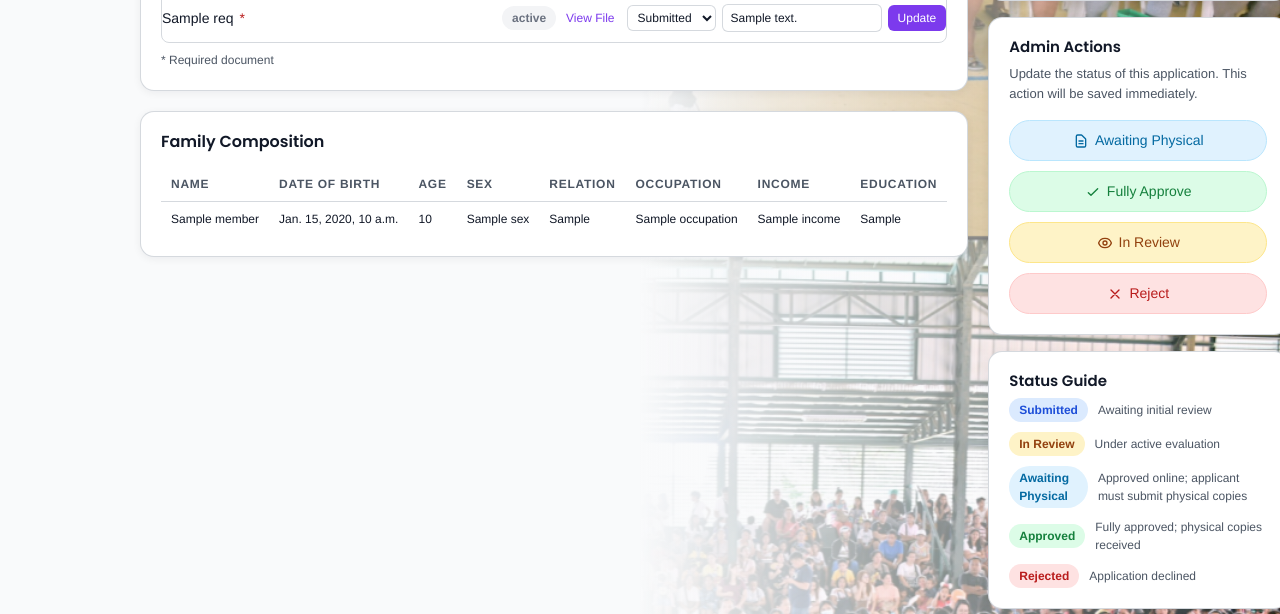
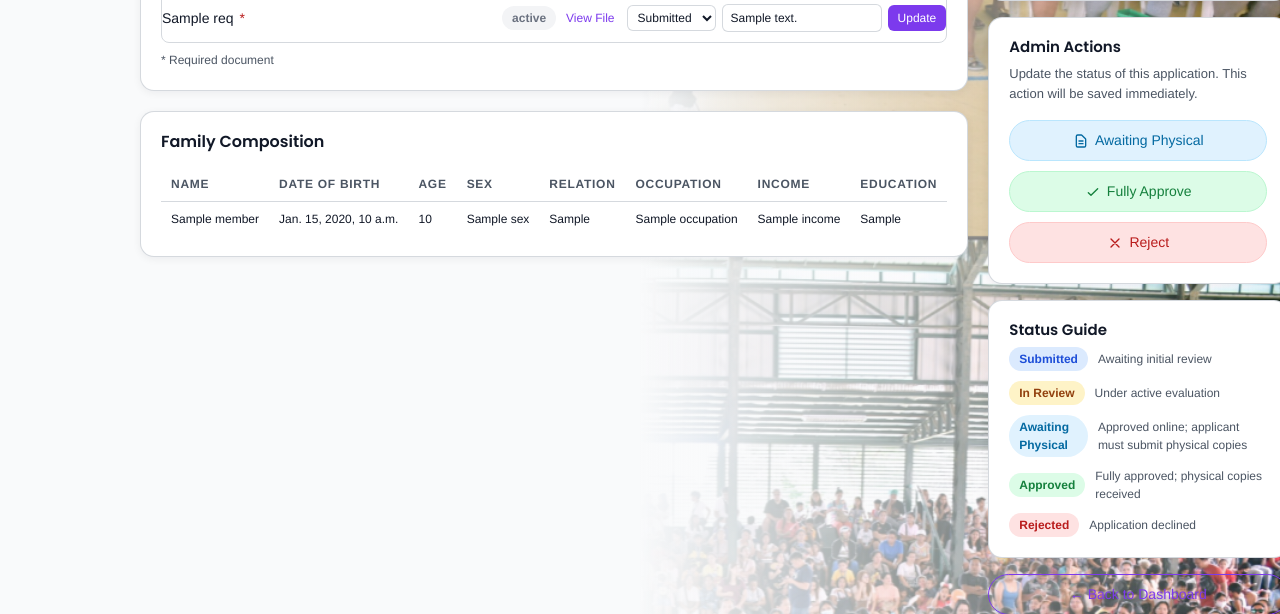
Before and after one commit to o-timothy-o/edugrant, a Django app: template backend/templates/programs/application_review.html in a window 1280 px wide. Shown: the part 631-1245 px from the top of the page. Run offline with Django 5.2, Linux system fonts and the light colour scheme; the template is opened without the code that fills it: most values are stand-ins (such as "Sample title", 1, 10 or a date in 2020).

Commit message:
Remove redundant In Review button from admin actions
Applications already arrive in for_review status on submission.

Co-Authored-By: Claude Sonnet 4.6 <noreply@anthropic.com>

```diff
--- a/backend/templates/programs/application_review.html
+++ b/backend/templates/programs/application_review.html
@@ -278,10 +278,6 @@
               <svg width="16" height="16" fill="none" viewBox="0 0 24 24" stroke="currentColor" stroke-width="2"><path stroke-linecap="round" stroke-linejoin="round" d="M5 13l4 4L19 7"/></svg>
               Fully Approve
             </button>
-            <button type="submit" name="action" value="for_review" class="btn review-btn-review">
-              <svg width="16" height="16" fill="none" viewBox="0 0 24 24" stroke="currentColor" stroke-width="2"><path stroke-linecap="round" stroke-linejoin="round" d="M15 12a3 3 0 11-6 0 3 3 0 016 0z"/><path stroke-linecap="round" stroke-linejoin="round" d="M2.458 12C3.732 7.943 7.523 5 12 5c4.478 0 8.268 2.943 9.542 7-1.274 4.057-5.064 7-9.542 7-4.477 0-8.268-2.943-9.542-7z"/></svg>
-              In Review
-            </button>
             <button type="submit" name="action" value="rejected" class="btn review-btn-reject">
               <svg width="16" height="16" fill="none" viewBox="0 0 24 24" stroke="currentColor" stroke-width="2"><path stroke-linecap="round" stroke-linejoin="round" d="M6 18L18 6M6 6l12 12"/></svg>
               Reject
```
